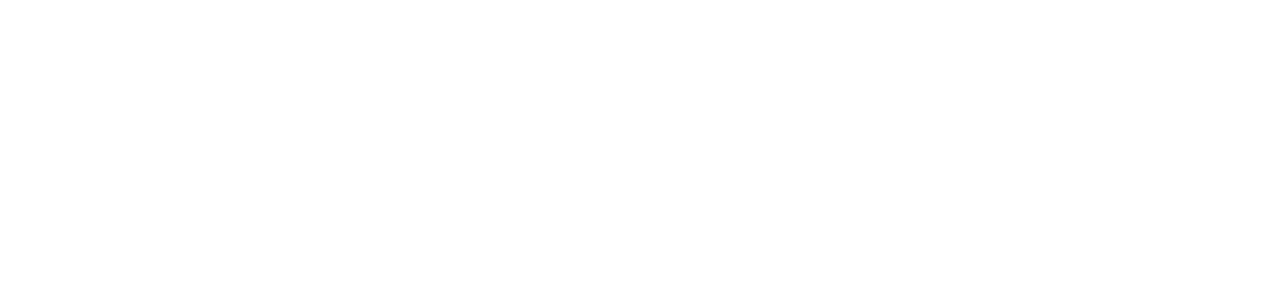
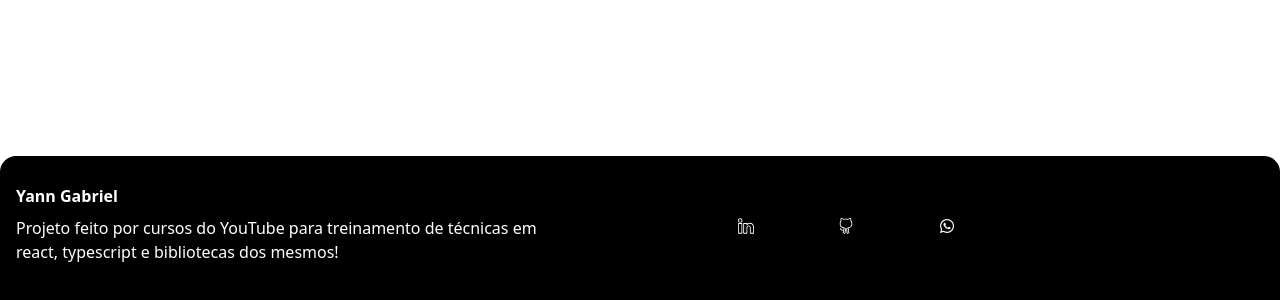
Before and after one commit to YannGabriel/TeskiFy, a React (Create React App) app: page / in a window 1280 px wide. Shown: the part 744-1044 px from the top of the page. Before the commit the page ends 800 px from the top, so only its background shows below. Built offline with nearby package versions, Linux system fonts and the light colour scheme.

Commit message:
create footer structure

```diff
--- a/public/index.html
+++ b/public/index.html
@@ -11,7 +11,7 @@
     />
     <link rel="apple-touch-icon" href="%PUBLIC_URL%/logo192.png" />
     <link rel="manifest" href="%PUBLIC_URL%/manifest.json" />
-    <title>React App</title>
+    <title>TeskiFy</title>
   </head>
   <body class="overflow-x-hidden">
     <div id="root" class="overflow-x-hidden"></div>
--- a/src/components/Footer/footer.tsx
+++ b/src/components/Footer/footer.tsx
@@ -1,9 +1,29 @@
+//Icons
+import { SlSocialLinkedin } from "react-icons/sl";
+import { SlSocialGithub } from "react-icons/sl";
+import { FaWhatsapp } from "react-icons/fa";
 
 
 export const Footer = () =>{
   return(
-    <footer className="footer-bottom">
-      <h1 className="devName">Yann Gabriel</h1>
+    <footer className="footer-bottom bg-black text-white rounded-tr-[16px] rounded-tl-[16px]
+     p-4 w-[100%] pb-32">
+      <h1 className="devName font-bold pt-3 pb-2">Yann Gabriel</h1>
+      <p className="about-project w-[45%] inline-flex">
+        Projeto feito por cursos do YouTube para treinamento de técnicas em react, typescript e bibliotecas dos mesmos!
+      </p>
+
+      <div className="socialMedias inline-flex w-[20%] justify-between pl-8 ml-32">
+        <a href="https://linkedin.com/in/yann-gabriel-dev" target="blank" className="mediaTarget" id="Linkedin">
+          <SlSocialLinkedin/>
+          </a>
+          <a href="https://github.com/YannGabriel" target="blank" className="mediaTarget" id="Github">
+          <SlSocialGithub/>
+          </a>
+          <a href="" className="mediaTarget" id="Whatsapp">
+          <FaWhatsapp/>
+          </a>
+      </div>
     </footer>
   )
 }
--- a/src/pages/company.tsx
+++ b/src/pages/company.tsx
@@ -2,6 +2,6 @@
 
 export const Company = () =>{
   return(
-    <p>Company</p>
+    <p className="h-[100vh]">Company</p>
   )
 }
--- a/src/pages/contact.tsx
+++ b/src/pages/contact.tsx
@@ -2,7 +2,7 @@
 
  export const Contact = () =>{
   return(
-    <p>
+    <p className="h-[100vh]">
     Contact
   </p>
   )
--- a/src/pages/home.tsx
+++ b/src/pages/home.tsx
@@ -2,7 +2,7 @@
 
 const Home = () =>{
   return(
-    <p>
+    <p className="h-[100vh]">
       Home
     </p>
   )
--- a/src/pages/projects.tsx
+++ b/src/pages/projects.tsx
@@ -3,7 +3,7 @@
 
 export const Projects = () =>{
   return(
-    <p>
+    <p className="h-[100vh]">
     Projetos
   </p>
   )
```
